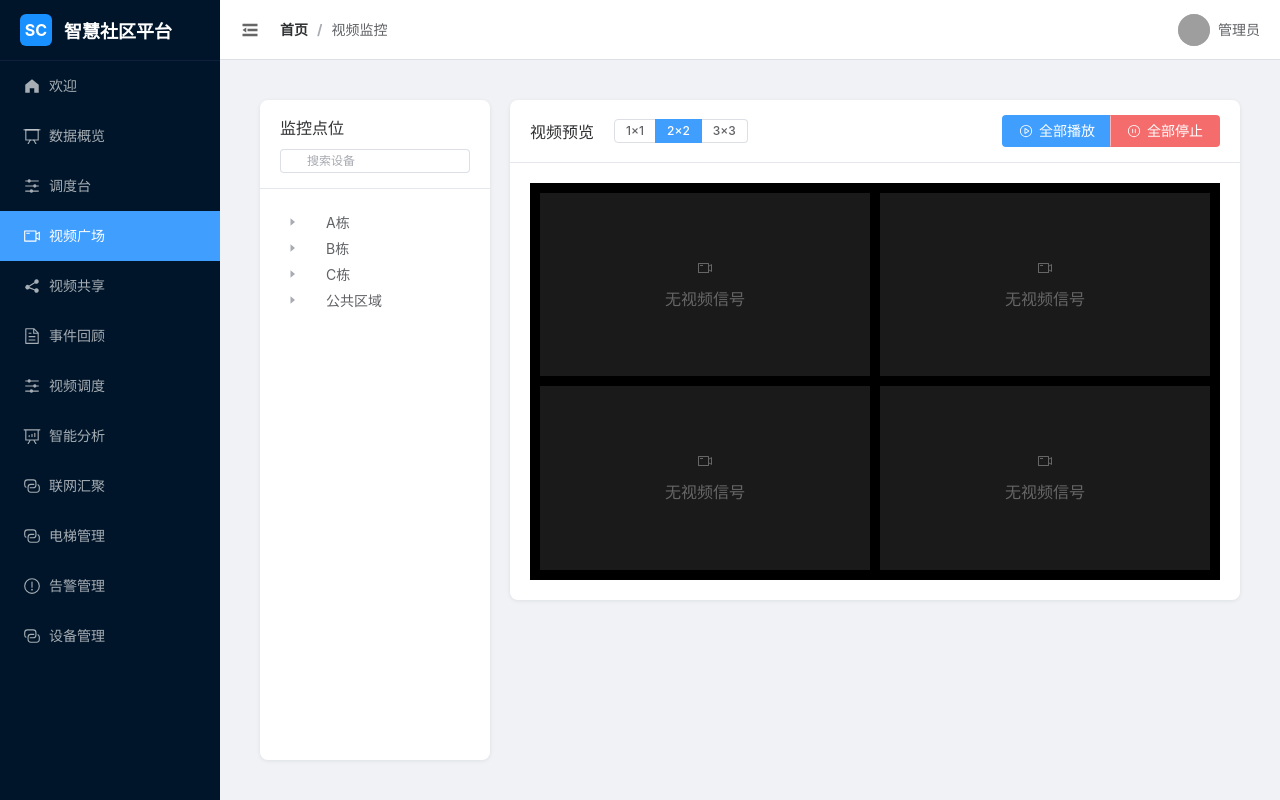
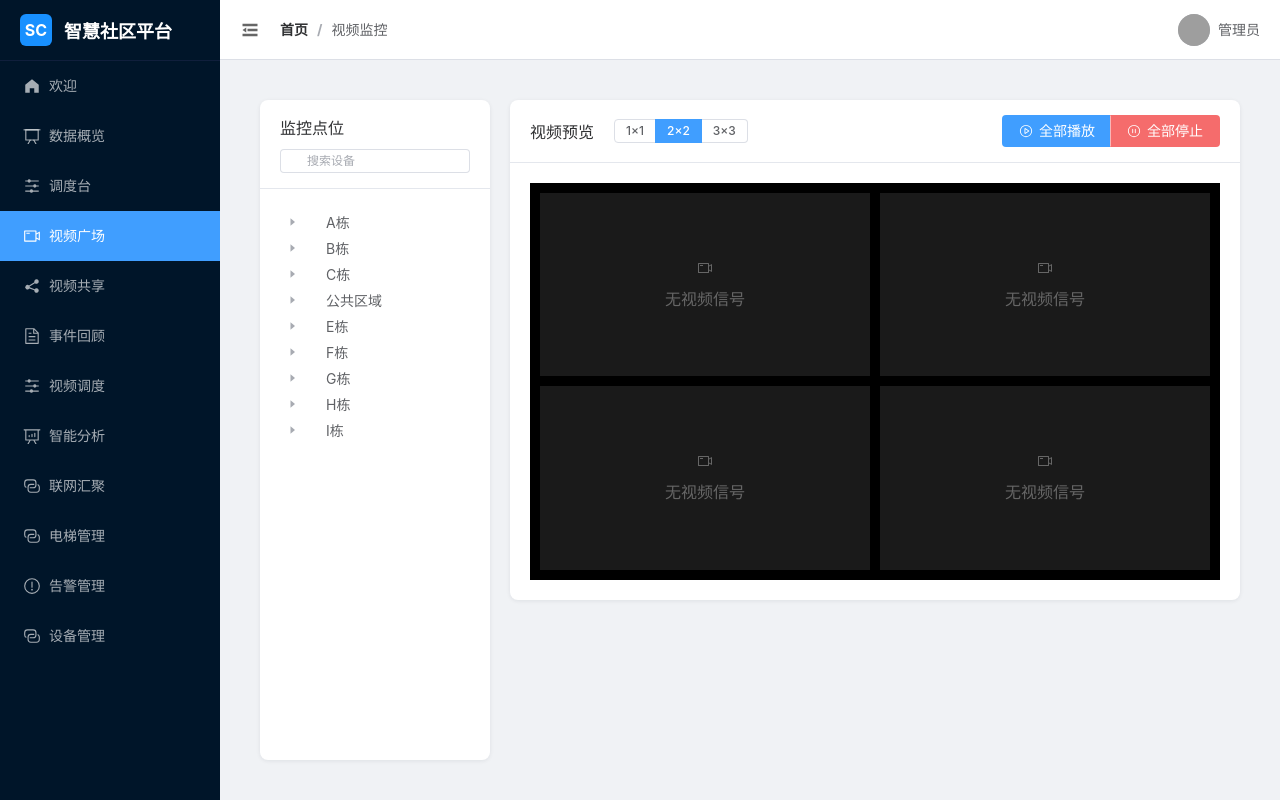
Before and after one commit to zt15864126114/smart-community, a Vue app: page /smart-community/smart-community/monitoring in a window 1280 px wide. Built offline with nearby package versions, Linux system fonts and the light colour scheme; grey boxes are pictures that could not be loaded.

Commit message:
修改欢迎页

```diff
--- a/src/components/VideoMonitoring.vue
+++ b/src/components/VideoMonitoring.vue
@@ -362,6 +362,175 @@ const treeData = [
         streamType: 'H.264'
       }
     ]
+  },
+  {
+    id: 5,
+    label: 'E栋',
+    icon: 'FolderOpened',
+    children: [
+      {
+        id: 51,
+        label: 'E1-高空抛物',
+        type: 'camera',
+        icon: 'Monitor',
+        status: '在线',
+        location: 'E栋1单元东侧',
+        resolution: '1920×1080',
+        frameRate: '25fps',
+        streamType: 'H.264'
+      },
+      {
+        id: 52,
+        label: 'E2-人流检测',
+        type: 'camera',
+        icon: 'Monitor',
+        status: '在线',
+        location: 'E栋大堂',
+        resolution: '1920×1080',
+        frameRate: '25fps',
+        streamType: 'H.264'
+      },
+      {
+        id: 53,
+        label: 'E3-电梯监控',
+        type: 'camera',
+        icon: 'Monitor',
+        status: '离线',
+        location: 'E栋1单元电梯',
+        resolution: '1920×1080',
+        frameRate: '25fps',
+        streamType: 'H.264',
+        lastOnline: '2024-03-20 16:30:15'
+      }
+    ]
+  },
+  {
+    id: 6,
+    label: 'F栋',
+    icon: 'FolderOpened',
+    children: [
+      {
+        id: 61,
+        label: 'F1-高空抛物',
+        type: 'camera',
+        icon: 'Monitor',
+        status: '在线',
+        location: 'F栋2单元西侧',
+        resolution: '1920×1080',
+        frameRate: '25fps',
+        streamType: 'H.264'
+      },
+      {
+        id: 62,
+        label: 'F2-人流检测',
+        type: 'camera',
+        icon: 'Monitor',
+        status: '在线',
+        location: 'F栋大堂',
+        resolution: '1920×1080',
+        frameRate: '25fps',
+        streamType: 'H.264'
+      },
+      {
+        id: 63,
+        label: 'F3-楼道监控',
+        type: 'camera',
+        icon: 'Monitor',
+        status: '在线',
+        location: 'F栋1单元一层',
+        resolution: '1920×1080',
+        frameRate: '25fps',
+        streamType: 'H.264'
+      }
+    ]
+  },
+  {
+    id: 7,
+    label: 'G栋',
+    icon: 'FolderOpened',
+    children: [
+      {
+        id: 71,
+        label: 'G1-高空抛物',
+        type: 'camera',
+        icon: 'Monitor',
+        status: '在线',
+        location: 'G栋3单元北侧',
+        resolution: '1920×1080',
+        frameRate: '25fps',
+        streamType: 'H.264'
+      },
+      {
+        id: 72,
+        label: 'G2-人流检测',
+        type: 'camera',
+        icon: 'Monitor',
+        status: '离线',
+        location: 'G栋大堂',
+        resolution: '1920×1080',
+        frameRate: '25fps',
+        streamType: 'H.264',
+        lastOnline: '2024-03-20 17:45:30'
+      }
+    ]
+  },
+  {
+    id: 8,
+    label: 'H栋',
+    icon: 'FolderOpened',
+    children: [
+      {
+        id: 81,
+        label: 'H1-高空抛物',
+        type: 'camera',
+        icon: 'Monitor',
+        status: '在线',
+        location: 'H栋1单元东侧',
+        resolution: '1920×1080',
+        frameRate: '25fps',
+        streamType: 'H.264'
+      },
+      {
+        id: 82,
+        label: 'H2-电梯监控',
+        type: 'camera',
+        icon: 'Monitor',
+        status: '在线',
+        location: 'H栋1单元电梯',
+        resolution: '1920×1080',
+        frameRate: '25fps',
+        streamType: 'H.264'
+      }
+    ]
+  },
+  {
+    id: 9,
+    label: 'I栋',
+    icon: 'FolderOpened',
+    children: [
+      {
+        id: 91,
+        label: 'I1-高空抛物',
+        type: 'camera',
+        icon: 'Monitor',
+        status: '在线',
+        location: 'I栋2单元西侧',
+        resolution: '1920×1080',
+        frameRate: '25fps',
+        streamType: 'H.264'
+      },
+      {
+        id: 92,
+        label: 'I2-人流检测',
+        type: 'camera',
+        icon: 'Monitor',
+        status: '在线',
+        location: 'I栋大堂',
+        resolution: '1920×1080',
+        frameRate: '25fps',
+        streamType: 'H.264'
+      }
+    ]
   }
 ]
 
```
